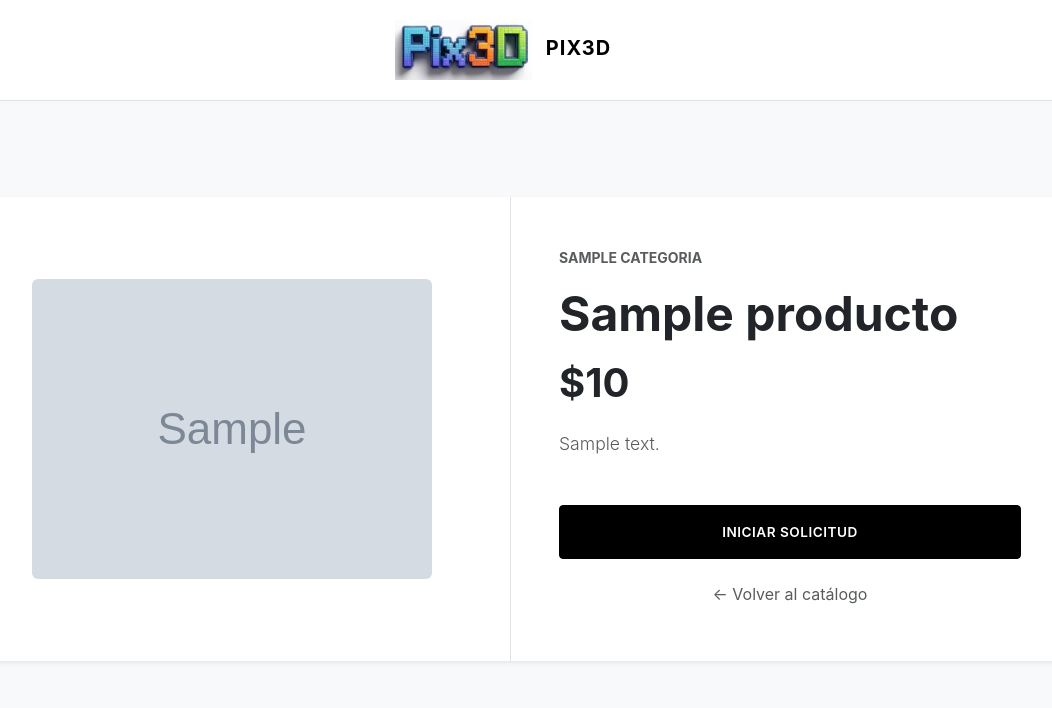
After one commit to Lucho8011/Pix3D, a Django app: page /producto/1/ in a window 1280 px wide. The commit adds this page. Shown: the top 708 px of the page, without its empty margins (129-1181 px from the left). Run offline with Django 5.2, Linux system fonts and the light colour scheme; tables that the repository leaves empty hold one stand-in row (values such as "Sample post"); grey boxes marked "Sample" are stand-in pictures.

Commit message:
terminacion de arreglos, documentacion y requerimientos

```diff
--- a/Pix3D/urls.py
+++ b/Pix3D/urls.py
@@ -9,6 +9,7 @@ urlpatterns = [
     path('', views.index, name='home'),
     path('pedido/<int:pk>/', views.realizar_pedido, name='pedido'),
     path('seguimiento/<uuid:token>/', views.seguimiento, name='seguimiento'),
+    path('producto/<int:pk>/', views.detalle, name='detalle'),
 ]
 if settings.DEBUG:
     urlpatterns += static(settings.MEDIA_URL, document_root=settings.MEDIA_ROOT)
--- a/mainApp/views.py
+++ b/mainApp/views.py
@@ -2,32 +2,31 @@ from django.shortcuts import render, redirect, get_object_or_404
 from .models import Producto, Pedido, Categoria
 from .forms import PedidoForm
 
+#vita de la portada
 def index(request):
     productos = Producto.objects.all()
     categorias = Categoria.objects.all()
 
+    # Buscador
     busqueda = request.GET.get('buscar')
     if busqueda:
         productos = productos.filter(nombre__icontains=busqueda)
-    if categorias:
-        categoria_id = request.GET.get('categoria')
-        if categoria_id:
-            productos = productos.filter(categoria_id=categoria_id)
+
+    # Filtro por Categoría
+    categoria_id = request.GET.get('categoria')
+    if categoria_id:
+        productos = productos.filter(categoria_id=categoria_id)
+
     data = {
         'productos': productos,
         'categorias': categorias,
     }
     return render(request, 'home.html', data)
 
-def index(request):
-    lista_productos = Producto.objects.all()
-    data = {
-        'productos': lista_productos
-    }
-    return render(request, 'home.html', data)
+# Vista pedido
+def realizar_pedido(request, pk):
+    producto = get_object_or_404(Producto, pk=pk)
 
-def realizar_pedido(request,pk):
-    producto = get_object_or_404(Producto, pk=pk)
     if request.method == 'POST':
         formulario = PedidoForm(request.POST, request.FILES)
         if formulario.is_valid():
@@ -38,8 +37,15 @@ def realizar_pedido(request,pk):
             return render(request, 'solicitud.html', {'pedido': pedido})
     else:
         formulario = PedidoForm()
-        return render(request, 'formulario.html', {'form': formulario, 'producto': producto})
 
+    return render(request, 'formulario.html', {'form': formulario, 'producto': producto})
+
+#Vista Tracking
 def seguimiento(request, token):
     pedido = get_object_or_404(Pedido, token_seguimiento=token)
     return render(request, 'seguimiento.html', {'pedido': pedido})
+
+#Vista detalle
+def detalle(request, pk):
+    producto = get_object_or_404(Producto, pk=pk)
+    return render(request, 'detalle.html', {'producto': producto})
--- /dev/null
+++ b/requirements.txt
@@ -0,0 +1,4 @@
+asgiref==3.11.0
+Django==5.2.8
+pillow==12.0.0
+sqlparse==0.5.4
--- /dev/null
+++ b/templates/detalle.html
@@ -0,0 +1,61 @@
+{% load static %}
+<!DOCTYPE html>
+<html lang="es">
+<head>
+    <meta charset="UTF-8">
+    <title>{{ producto.nombre }} | Pix3D</title>
+    <link href="https://cdn.jsdelivr.net/npm/bootstrap@5.3.0/dist/css/bootstrap.min.css" rel="stylesheet">
+    <link rel="stylesheet" href="{% static 'style.css' %}">
+</head>
+<body class="bg-light">
+
+    <nav class="navbar navbar-light bg-white border-bottom mb-5">
+        <div class="container justify-content-center">
+            <a class="navbar-brand fw-bold text-uppercase" href="/">
+                <img src="{% static 'images/logo3.jpg' %}" height="60" class="me-2"> Pix3D
+            </a>
+        </div>
+    </nav>
+
+    <div class="container py-5">
+        <div class="card shadow-sm border-0 overflow-hidden" style="border-radius: 12px;">
+            <div class="row g-0">
+
+                <div class="col-md-6 bg-white d-flex align-items-center justify-content-center p-5 border-end">
+                    {% if producto.imagen_1 %}
+                        <img src="{{ producto.imagen_1.url }}" class="img-fluid rounded" style="max-height: 400px; object-fit: contain;">
+                    {% else %}
+                        <div class="text-muted text-uppercase small">Sin imagen disponible</div>
+                    {% endif %}
+                </div>
+
+                <div class="col-md-6 p-5 d-flex flex-column justify-content-center bg-white">
+                    <nav aria-label="breadcrumb" class="mb-3">
+                        <small class="text-uppercase text-muted fw-bold">{{ producto.categoria }}</small>
+                    </nav>
+
+                    <h1 class="display-5 fw-bold mb-3 text-dark">{{ producto.nombre }}</h1>
+
+                    <div class="mb-4">
+                        <span class="display-6 fw-bold text-dark">${{ producto.precio_base }}</span>
+                    </div>
+
+                    <p class="lead text-muted mb-5" style="font-size: 1.1rem;">
+                        {{ producto.descripcion }}
+                    </p>
+
+                    <div class="d-grid gap-2">
+                        <a href="{% url 'pedido' producto.id %}" class="btn btn-black btn-lg py-3">
+                            INICIAR SOLICITUD
+                        </a>
+                        <a href="/" class="btn btn-link text-muted mt-2 text-decoration-none">
+                            ← Volver al catálogo
+                        </a>
+                    </div>
+                </div>
+            </div>
+        </div>
+    </div>
+
+</body>
+</html>
```
Also changed, not shown: templates/home.html (+21 -3 lines).
